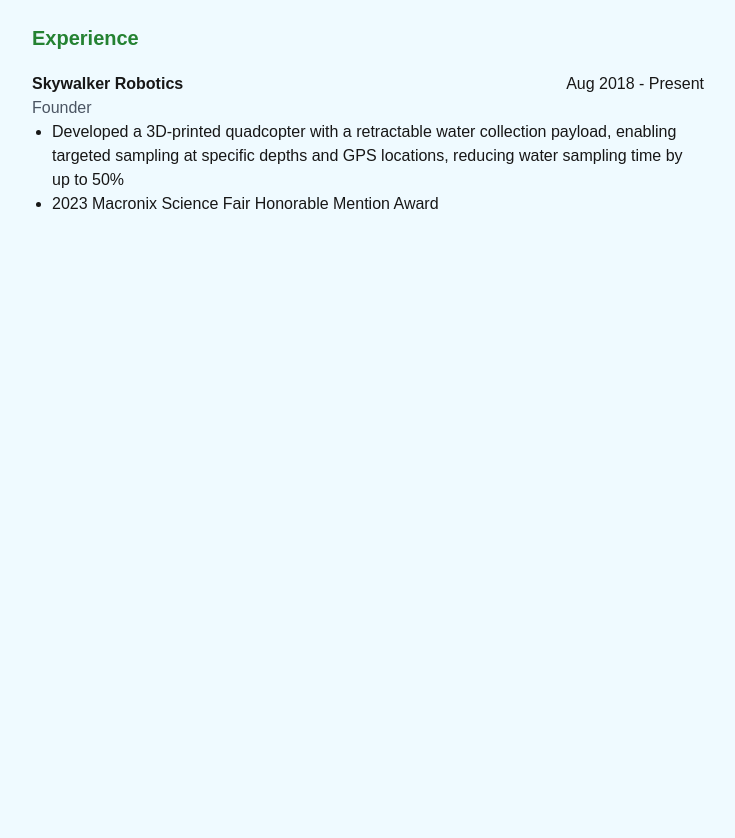
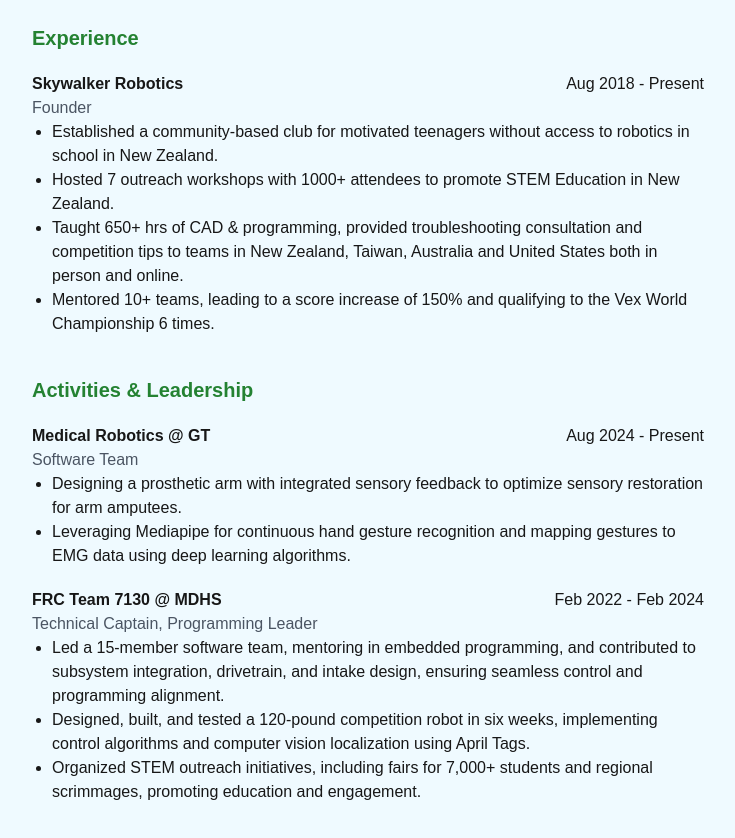
Before and after one commit to uwuChenry/chenry-website, a Next.js app: page / in a window 1280 px wide. Shown: the part 800-1638 px from the top of the page, without its empty margins (272-1007 px from the left). Before the commit the page ends 1064 px from the top, so only its background shows below. Built offline with nearby package versions, Linux system fonts and the light colour scheme; a web font is replaced by a local one.

Commit message:
fixed anim and fixed about bug

```diff
--- a/app/about/layout.tsx
+++ b/app/about/layout.tsx
@@ -1,6 +1,6 @@
 import type { Metadata } from "next";
 import "../globals.css";
-import { Radio_Canada, Noto_Sans } from "next/font/google";
+import { Radio_Canada } from "next/font/google";
 
 const radio = Radio_Canada({
   subsets: ["latin"],
@@ -20,7 +20,7 @@
   return (
     <html lang="en">
       <body
-        className={`${radio.className} antialiased flex justify-center min-h-screen pl-0 pr-0 pt-12 pb-2 mx-10 sm:mx-24`}
+        className={`${radio.className} antialiased flex justify-center min-h-screen pl-0 pr-0 pt-12 pb-12 mx-10 sm:mx-24`}
       >
         {children}
       </body>
--- a/app/about/page.tsx
+++ b/app/about/page.tsx
@@ -1,19 +1,11 @@
 "use client"
 import Navbar from "@/components/nav";
 import React, { useState , useEffect, useRef } from "react";
-import { usePathname } from 'next/navigation';
 
-const hoverStyle = {
-  textDecoration: "underline",
-  textUnderlineOffset: "0.4em",
-  textDecorationThickness: 1.5,
-  textDecorationColor: "#248232"
-}
 
 export default function Home() {
   const canvasRef = useRef<HTMLCanvasElement>(null);
   useEffect(() => {
-
     const canvas = canvasRef.current;
     if (!canvas) return;
     canvas.width = window.innerWidth;
@@ -27,13 +19,17 @@
     petalImg.src = "https://djjjk9bjm164h.cloudfront.net/petal.png";
 
     let mouseX = 0;
+    let mouseY = 0;
     function touchHandler(e: MouseEvent | TouchEvent) {
       if (e instanceof MouseEvent) {
-      mouseX = e.clientX / window.innerWidth;
+        mouseY = e.clientY / window.innerHeight;
+        mouseX = e.clientX / window.innerWidth;
       } else if (e instanceof TouchEvent) {
-      mouseX = e.touches[0].clientX / window.innerWidth;
+        mouseY = e.touches[0].clientY / window.innerHeight;
+        mouseX = e.touches[0].clientX / window.innerWidth;
       }
     }
+
     window.addEventListener("mousemove", touchHandler);
     window.addEventListener("touchmove", touchHandler);
 
@@ -86,8 +82,8 @@
       }
 
       animate() {
-        this.x += this.xSpeed + mouseX * 4/3;
-        this.y += this.ySpeed + mouseX * 3/3;
+        this.x += this.xSpeed + mouseX * 5;
+        this.y += this.ySpeed + mouseY * 3;
         // this.x += this.xSpeed;
         // this.y += this.ySpeed;
         this.flip += this.flipSpeed;
@@ -121,7 +117,7 @@
         <div className="min-h-screen">
           <div className="flex flex-row justify-between">
             <div>
-              <p className="text-mygreen text-xl font-semibold">Henry Chen</p>
+              <p className="text-mygreen text-2xl font-semibold">Henry Chen</p>
             </div>
             <Navbar />
           </div>
--- a/app/page.tsx
+++ b/app/page.tsx
@@ -8,7 +8,6 @@
 export default function Home() {
   const canvasRef = useRef<HTMLCanvasElement>(null);
   useEffect(() => {
-
     const canvas = canvasRef.current;
     if (!canvas) return;
     canvas.width = window.innerWidth;
@@ -113,7 +112,7 @@
     <div className="max-w-2xl w-full">
       <canvas
         ref={canvasRef}
-        className="absolute top-0 left-0 w-full h-full -z-10"
+        className="fixed top-0 left-0 w-full h-full -z-10"
       />
       <div className="w-full">
         <div className="min-h-screen">
@@ -215,10 +214,71 @@
             <div>
               <ul className="list-disc pl-5">
                 <li>
-                  Developed a 3D-printed quadcopter with a retractable water collection payload, enabling targeted sampling at specific depths and GPS locations, reducing water sampling time by up to 50%
+                  Established a community-based club for motivated teenagers without access to robotics in school in New Zealand.
                 </li>
                 <li>
-                  2023 Macronix Science Fair Honorable Mention Award
+                  Hosted 7 outreach workshops with 1000+ attendees to promote STEM Education in New Zealand.
+                </li>
+                <li>
+                  Taught 650+ hrs of CAD & programming, provided troubleshooting consultation and competition tips to teams in New Zealand, Taiwan, Australia and United States both in person and online.
+                </li>
+                <li>
+                  Mentored 10+ teams, leading to a score increase of 150% and qualifying to the Vex World Championship 6 times.
+                </li>
+              </ul>
+            </div>
+
+
+
+            <p className="text-mygreen text-xl font-semibold pt-10">
+              Activities & Leadership
+            </p>
+            <div className="flex flex-row justify-between pt-5">
+              <div>
+                <p className="font-semibold">
+                  Medical Robotics @ GT
+                </p>
+                <p className="text-gray-600">
+                  Software Team
+                </p>
+              </div>
+              <div className="text-right">
+                <p>Aug 2024 - Present</p>
+              </div>
+            </div>
+            <div>
+              <ul className="list-disc pl-5">
+                <li>
+                  Designing a prosthetic arm with integrated sensory feedback to optimize sensory restoration for arm amputees.
+                </li>
+                <li>
+                  Leveraging Mediapipe for continuous hand gesture recognition and mapping gestures to EMG data using deep learning algorithms.
+                </li>
+              </ul>
+            </div>
+            <div className="flex flex-row justify-between pt-5">
+              <div>
+                <p className="font-semibold">
+                  FRC Team 7130 @ MDHS
+                </p>
+                <p className="text-gray-600">
+                  Technical Captain, Programming Leader
+                </p>
+              </div>
+              <div className="text-right">
+                <p>Feb 2022 - Feb 2024</p>
+              </div>
+            </div>
+            <div>
+              <ul className="list-disc pl-5">
+                <li>
+                  Led a 15-member software team, mentoring in embedded programming, and contributed to subsystem integration, drivetrain, and intake design, ensuring seamless control and programming alignment.
+                </li>
+                <li>
+                  Designed, built, and tested a 120-pound competition robot in six weeks, implementing control algorithms and computer vision localization using April Tags.
+                </li>
+                <li>
+                  Organized STEM outreach initiatives, including fairs for 7,000+ students and regional scrimmages, promoting education and engagement.
                 </li>
               </ul>
             </div>
```
